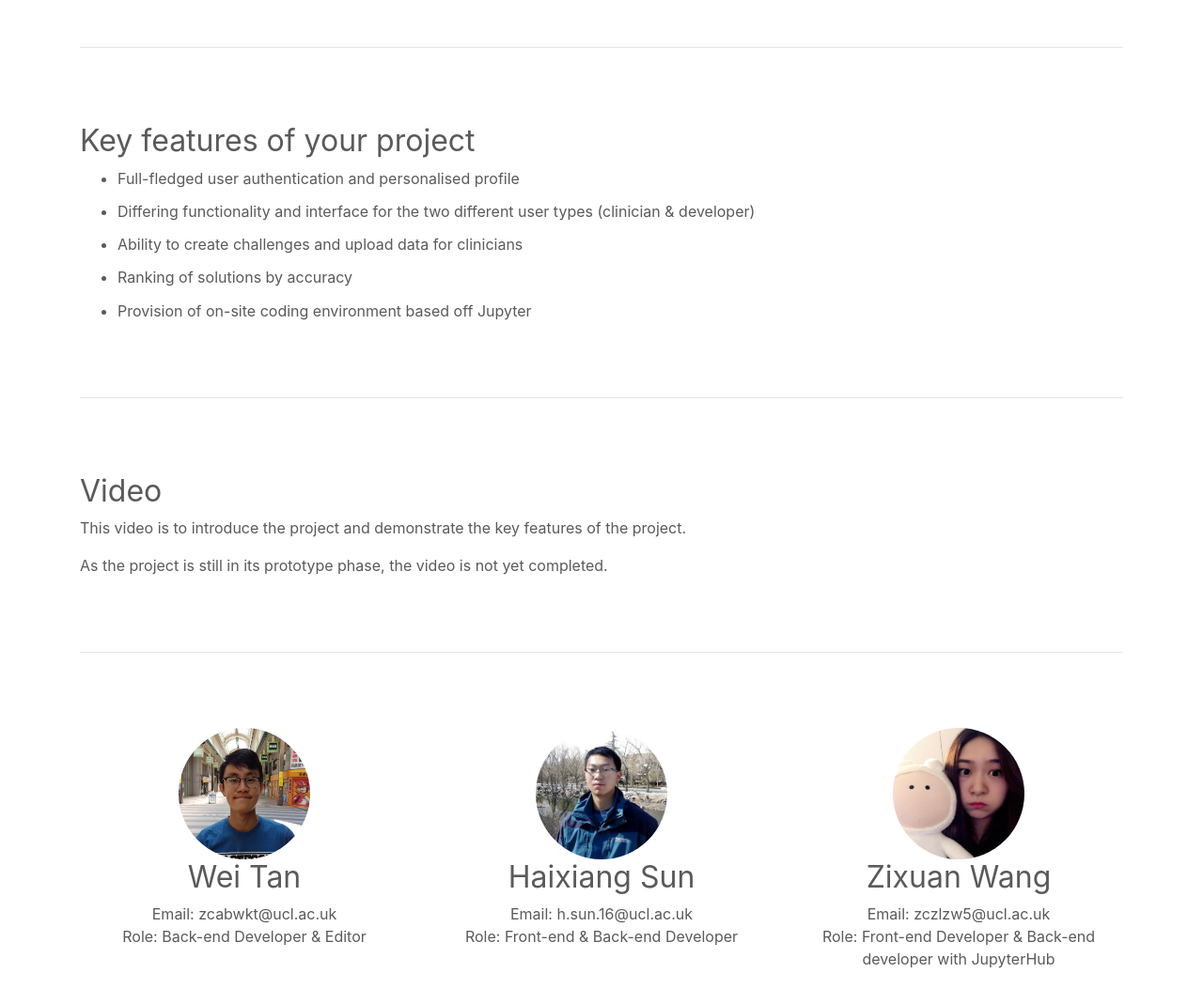
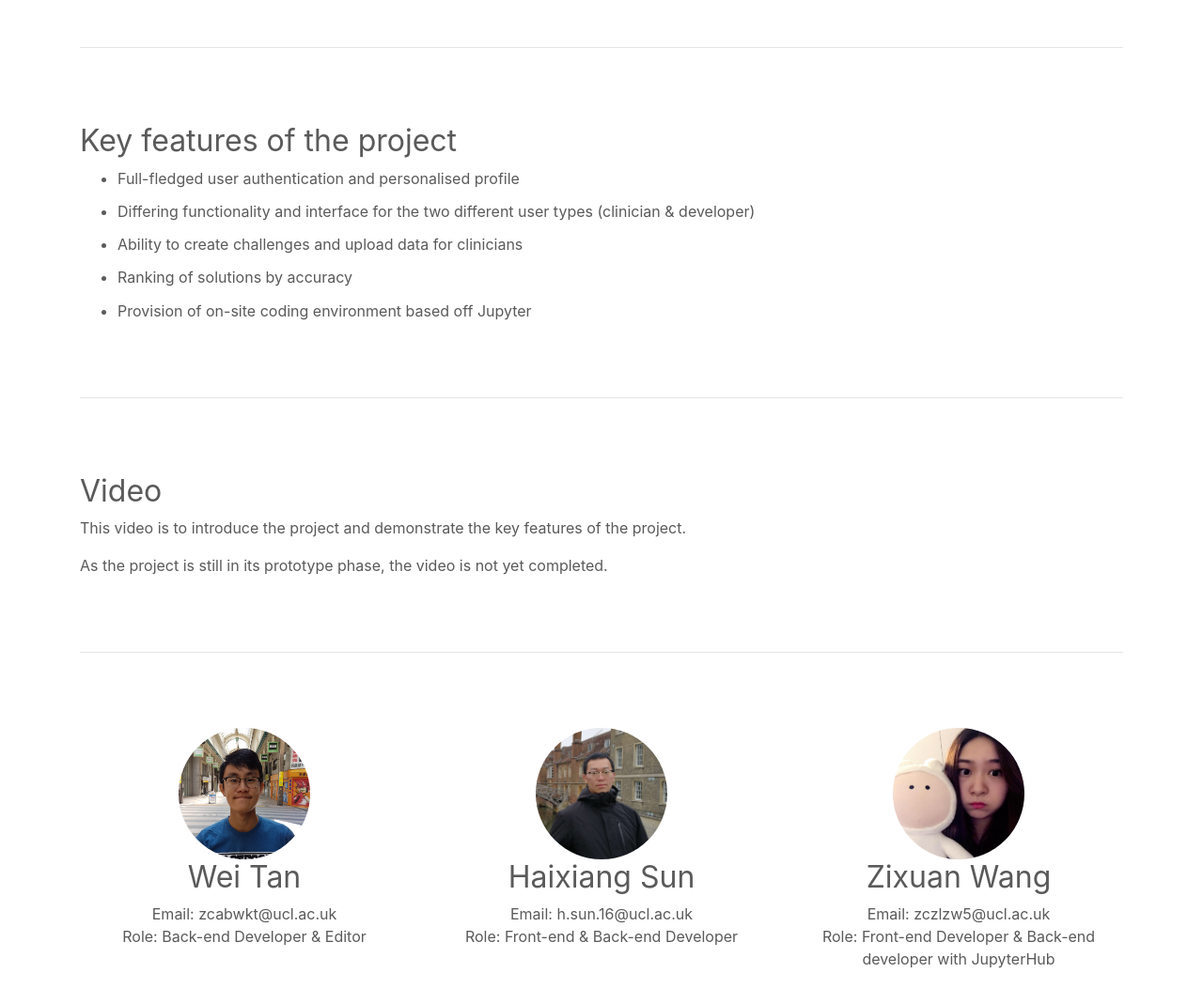
Before and after one commit to Hem1sphere/SysEngWebsite, a plain HTML site: page index.html in a window 1280 px wide. Shown: the part 900-1969 px from the top of the page at 94% size. Drawn offline with nearby package versions, Linux system fonts and the light colour scheme.

Commit message:
improved on a minor issue on home page
also updated my pic

```diff
--- a/index.html
+++ b/index.html
@@ -228,7 +228,7 @@
             <hr class="featurette-divider">
 
             <div>
-                <h2> Key features of your project</h2>
+                <h2> Key features of the project</h2>
                 <ul>
                     <li style="margin-bottom:0.7rem">Full-fledged user authentication and personalised profile</li>
                     <li style="margin-bottom:0.7rem">Differing functionality and interface for the two different user types (clinician & developer)</li>
@@ -260,7 +260,7 @@
                 </div>
 
                 <div class="col-lg-4">
-                    <img class="rounded-circle" src="pic/haixiang.jpg"
+                    <img class="rounded-circle" src="pic/haixiang2.jpg"
                         alt="haixiang picture" width="140" height="140">
                     <h2>Haixiang Sun</h2>
                     <p style="margin-bottom: 0">Email: h.sun.16@ucl.ac.uk</p>
```
Also changed, not shown: pic/haixiang2.jpg (added), 1 other file.
